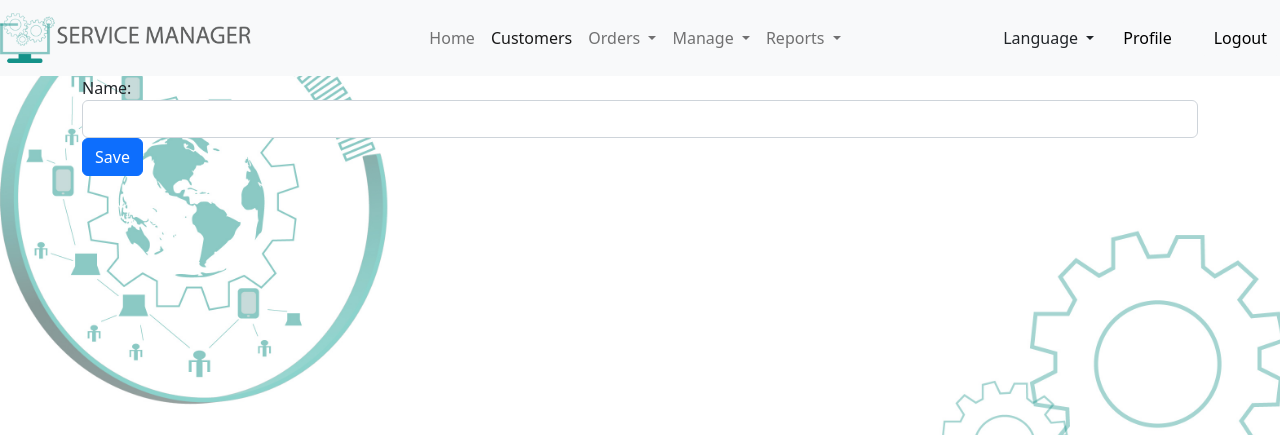
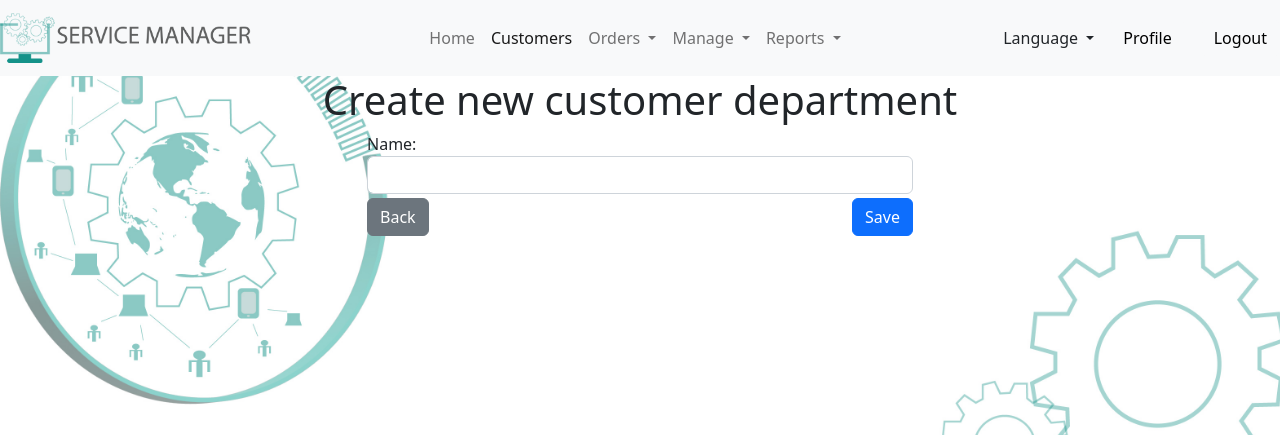
Before and after one commit to svetlinst/Service-manager, a Django app: page /en/customers/1/customer_department/create/ in a window 1280 px wide. Shown: the top 435 px of the page. Run offline with Django 4.2, Linux system fonts and the light colour scheme; a user stored in the database is signed in; tables that the repository leaves empty hold one stand-in row (values such as "Sample post"); parts of the project's set-up code (start-up, migrations or seed data) failed here and were passed over; some libraries are stand-ins or nearby versions.

Commit message:
UI changes to customer departments - list and create views

```diff
--- a/service_manager/service_manager/customers/templates/customer_department/customer_department_create.html
+++ b/service_manager/service_manager/customers/templates/customer_department/customer_department_create.html
@@ -1,8 +1,17 @@
 {% extends 'base.html' %}
+{% load i18n %}
 {% block content %}
-    <form method="post" action="{% url 'create_customer_department' customer.pk%}">
-        {% csrf_token %}
-        {{ form }}
-        <button type="submit" class="btn btn-primary">Save</button>
-    </form>
+    <h1 class="text-center">{% trans 'Create new customer department' %}</h1>
+    <div class="row">
+        <div class="col-lg-3"></div>
+        <div class="col-lg-6">
+            <form method="post" action="{% url 'create_customer_department' customer.pk %}">
+                {% csrf_token %}
+                {{ form }}
+                <a class="btn btn-secondary mt-1 float-start" href="javascript:history.back()">Back</a>
+                <button type="submit" class="btn mt-1 btn-primary float-end">Save</button>
+            </form>
+        </div>
+        <div class="col-lg-3"></div>
+    </div>
 {% endblock %}
--- a/service_manager/service_manager/customers/templates/customer_department/customer_departments.html
+++ b/service_manager/service_manager/customers/templates/customer_department/customer_departments.html
@@ -17,7 +17,7 @@
         {% if perms.customers.add_customerdepartment %}
             <div class="col-md-3 text-right align-self-center my-3">
                 <a href="{% url 'create_customer_department' object.pk %}"
-                   class="btn btn-success">Add
+                   class="btn btn-success float-end">Add
                     Department</a>
             </div>
         {% endif %}
```
